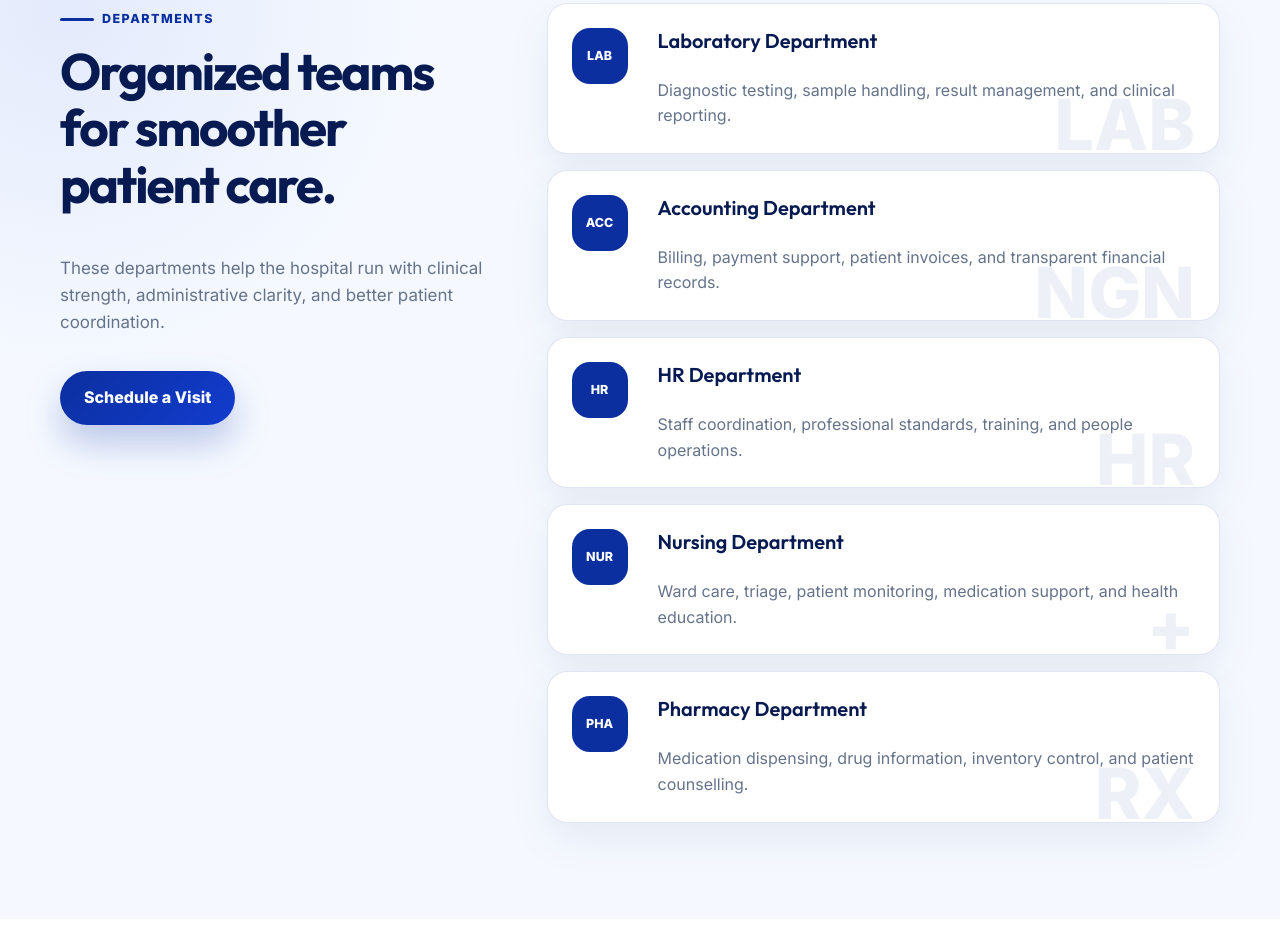
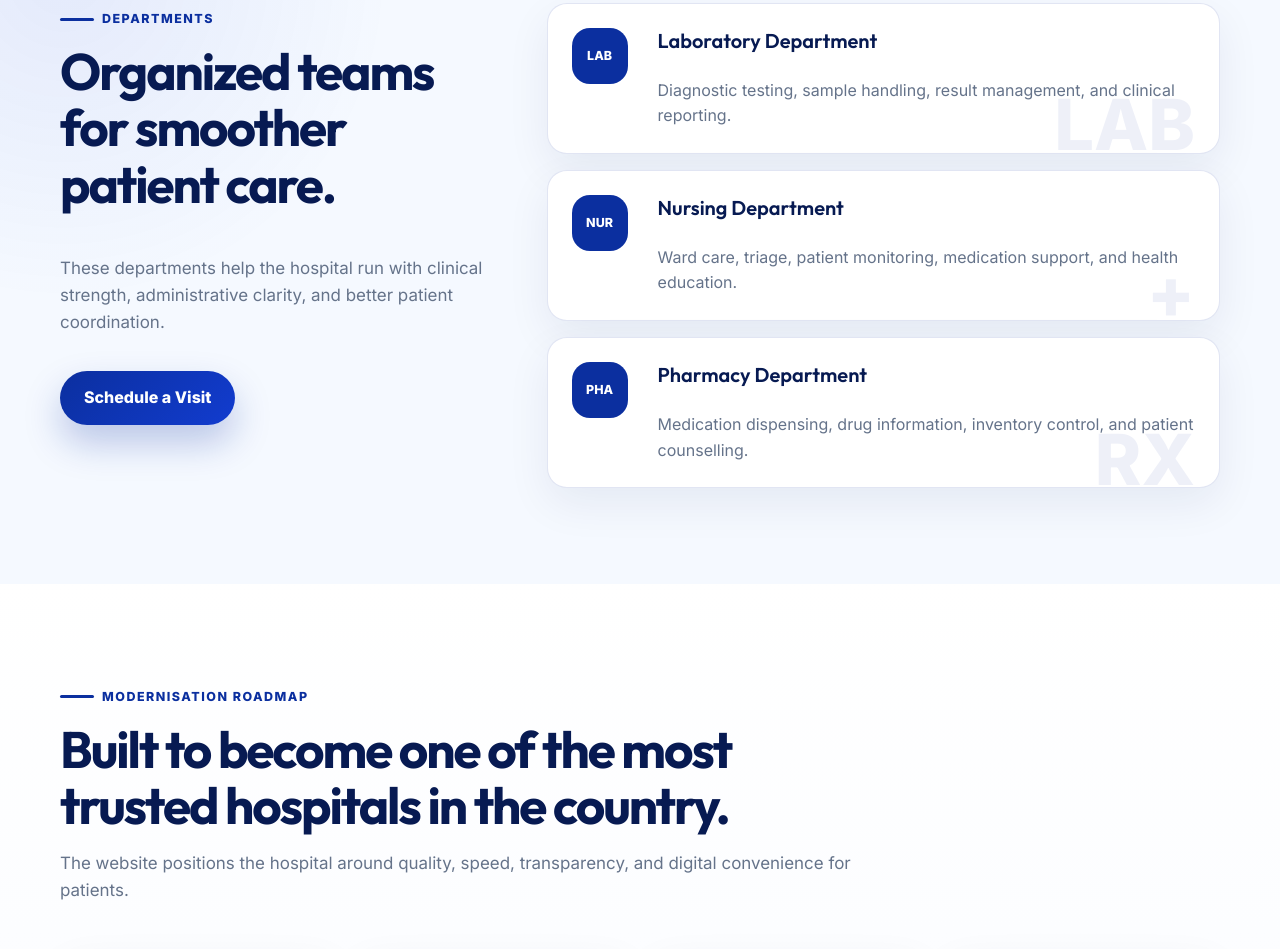
Before and after one commit to TriumphantSam/Metropolitan, a website: page index.html in a window 1280 px wide. Shown: the part 3203-4152 px from the top of the page. Drawn offline with Linux system fonts and the light colour scheme; no server answers.

```diff
--- a/index.html
+++ b/index.html
@@ -242,16 +242,6 @@
               <span>LAB</span>
               <h3>Laboratory Department</h3>
               <p>Diagnostic testing, sample handling, result management, and clinical reporting.</p>
-            </article>
-            <article class="department-card accounting-card">
-              <span>ACC</span>
-              <h3>Accounting Department</h3>
-              <p>Billing, payment support, patient invoices, and transparent financial records.</p>
-            </article>
-            <article class="department-card hr-card">
-              <span>HR</span>
-              <h3>HR Department</h3>
-              <p>Staff coordination, professional standards, training, and people operations.</p>
             </article>
             <article class="department-card nursing-card">
               <span>NUR</span>
```
